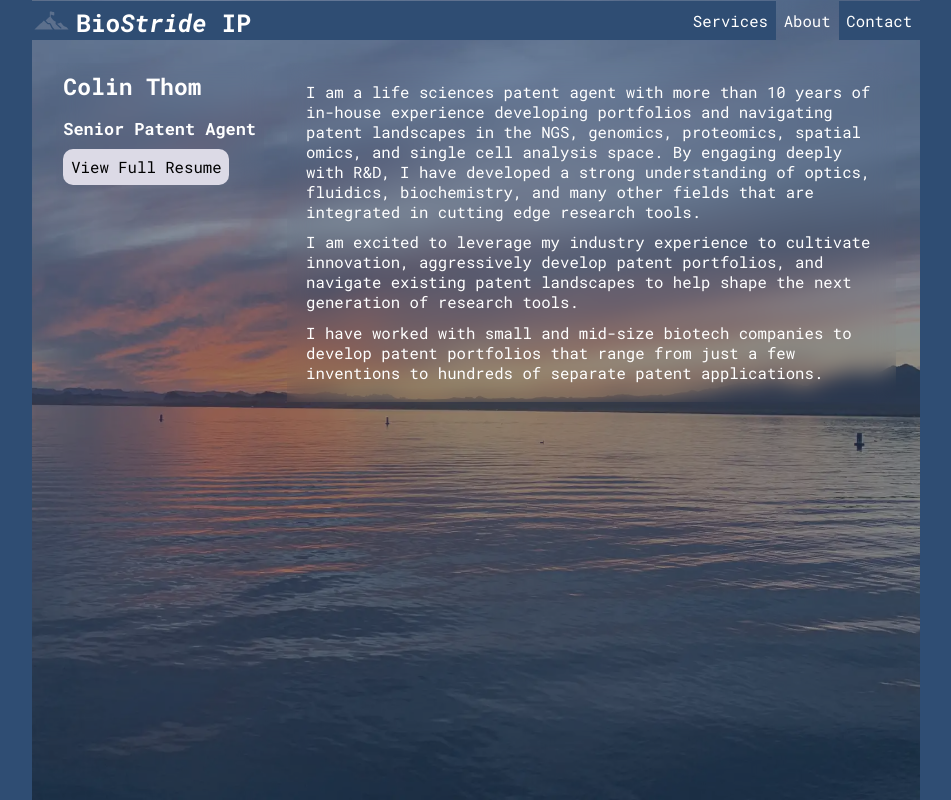
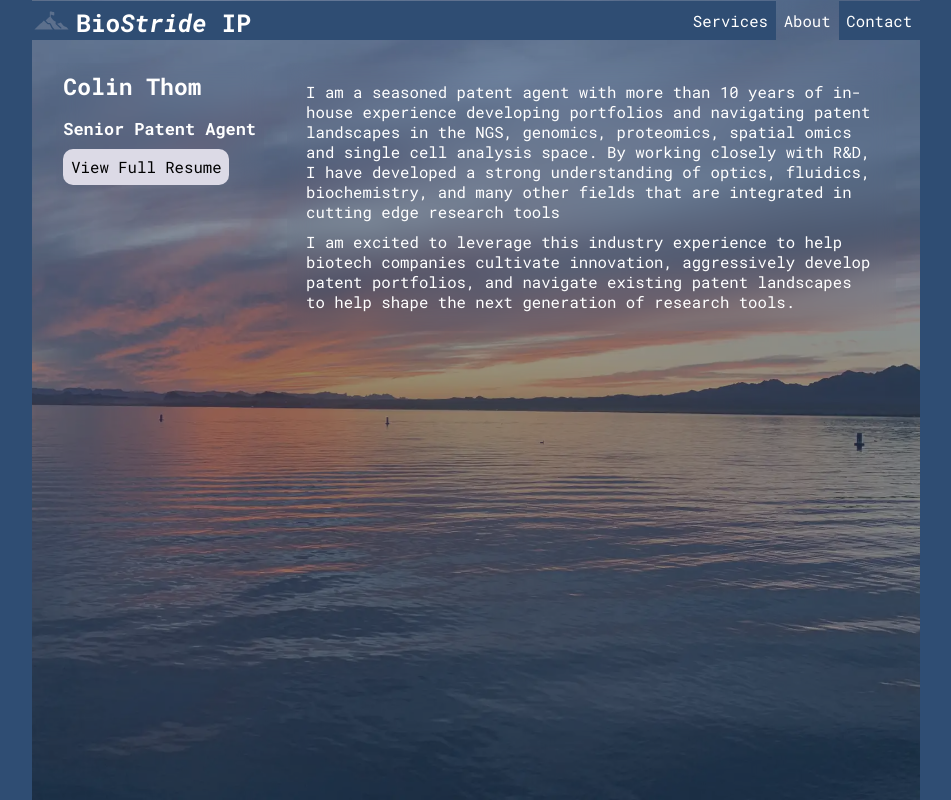
Before and after one commit to skedwards88/biostride-ip, a React app: page / in a window 1280 px wide. Both pictures are taken after a click on the button "About". Shown: the whole page, without its empty margins (164-1115 px from the left). Built offline with nearby package versions, Linux system fonts and the light colour scheme.

Commit message:
make text changes

```diff
--- a/src/components/About.js
+++ b/src/components/About.js
@@ -12,23 +12,18 @@ export default function About() {
       </div>
       <div className="blurb">
         <p>
-          I am a life sciences patent agent with more than 10 years of in-house
+          I am a seasoned patent agent with more than 10 years of in-house
           experience developing portfolios and navigating patent landscapes in
-          the NGS, genomics, proteomics, spatial omics, and single cell analysis
-          space. By engaging deeply with R&D, I have developed a strong
+          the NGS, genomics, proteomics, spatial omics and single cell analysis
+          space. By working closely with R&D, I have developed a strong
           understanding of optics, fluidics, biochemistry, and many other fields
-          that are integrated in cutting edge research tools.
+          that are integrated in cutting edge research tools
         </p>
         <p>
-          I am excited to leverage my industry experience to cultivate
+          I am excited to leverage this industry experience to help biotech companies cultivate
           innovation, aggressively develop patent portfolios, and navigate
           existing patent landscapes to help shape the next generation of
           research tools.
-        </p>
-        <p>
-          I have worked with small and mid-size biotech companies to develop
-          patent portfolios that range from just a few inventions to hundreds of
-          separate patent applications.{" "}
         </p>
       </div>
     </div>
--- a/src/components/Contact.js
+++ b/src/components/Contact.js
@@ -15,7 +15,7 @@ export default function Contact() {
         <p>
           If your company needs help with technical IP projects but doesn&apos;t
           have the capacity to hire a full time employee, please do not hesitate
-          to reach out! Both mid-sized companies with commercial products and
+          to reach out by email or over LinkedIn! Both mid-sized companies with commercial products and
           start-ups seeking their next round of funding are welcome. I am
           selective in the work I take on to avoid any conflicts, and I will let
           you know upfront if I can help.
--- a/src/components/Services.js
+++ b/src/components/Services.js
@@ -34,16 +34,16 @@ export default function Services() {
     {
       header: "Patent Licensing",
       items: [
-        "IP acquisition search",
+        "Patent acquisition search",
         "Infringement assessment",
         "Licensing strategy",
       ],
     },
     {
-      header: "Freedom to Operate",
+      header: "Patent Landscaping",
       items: [
-        "Patent landscapes",
-        "Invalidating art search",
+        "Competitor patent search",
+        "Patent invalidation art search",
         "Invalidity charts",
       ],
     },
@@ -54,7 +54,7 @@ export default function Services() {
       <div className="blurb">
         <h2>Trailblazing paths through biotech landscapes</h2>
         <p>
-          Partnering with your IP counsel to provide technical IP work products.
+            Providing technical work products to inform IP counsel decisions.
         </p>
         <p>
           Specialized in biotech research tools across the multiomics, spatial,
```
